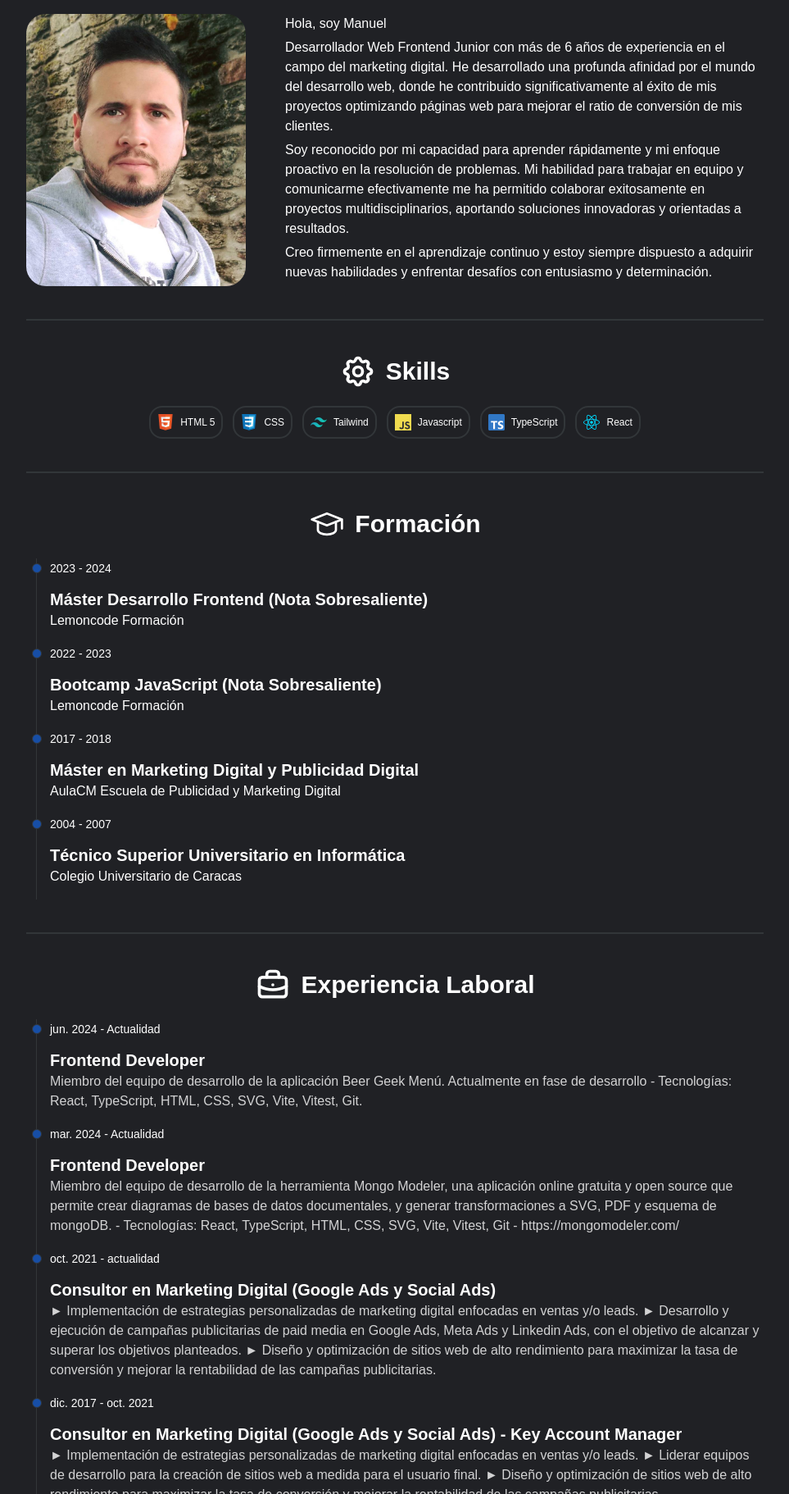
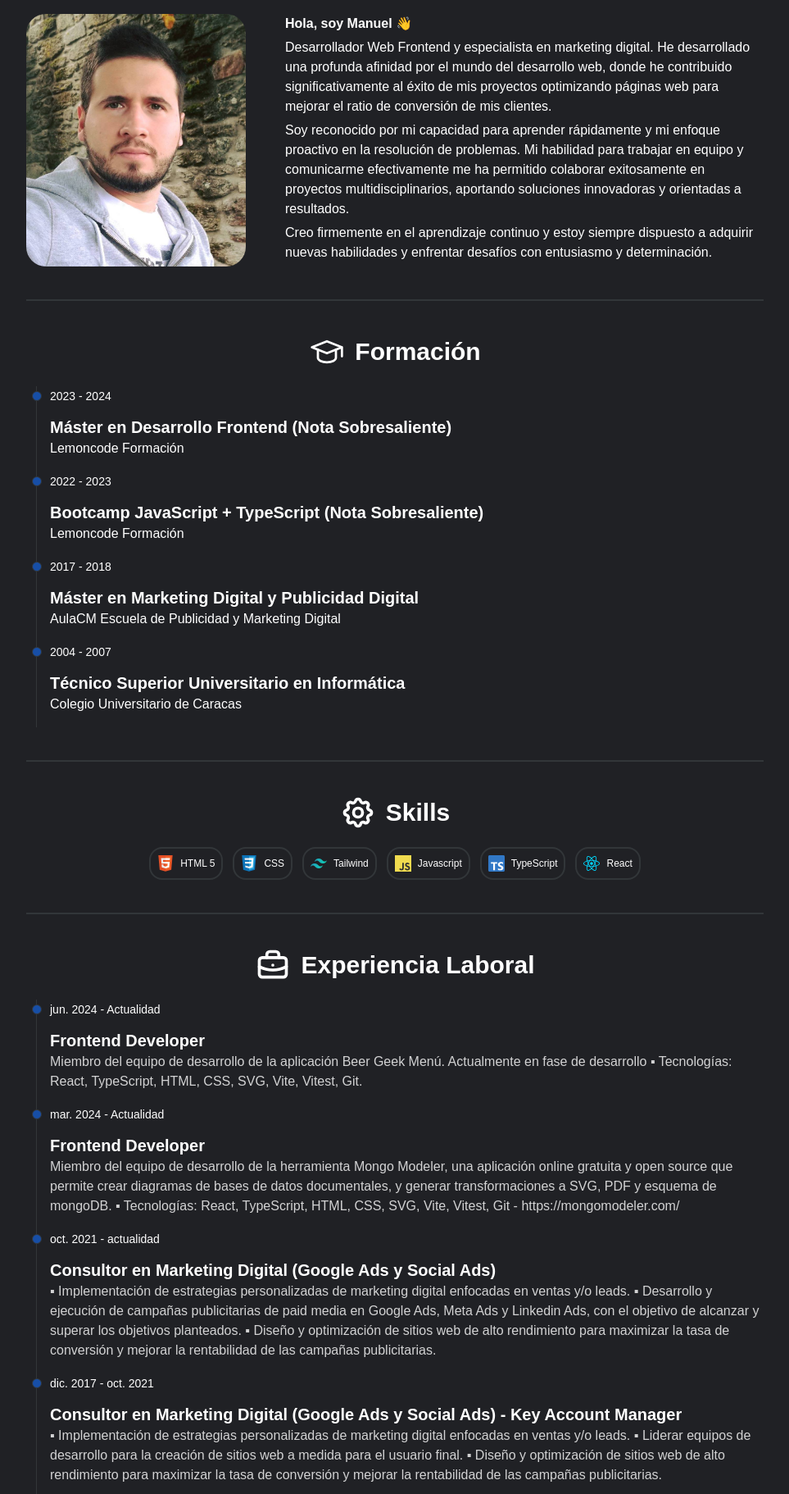
Before and after one commit to manugallegob/home-manugallegob, an Astro site: page / in a window 1280 px wide. Shown: the part 538-2360 px from the top of the page at 82% size, without its empty margins (158-1121 px from the left). Built offline with nearby package versions, Linux system fonts and the light colour scheme; Astro itself is replaced by a stand-in of ours.

Commit message:
corrección data y visualización

```diff
--- a/src/components/Header.astro
+++ b/src/components/Header.astro
@@ -2,20 +2,25 @@
 import ThemeToggle from "./ThemeToggle.astro";
 
 const navItems = [
+{
+    title: "Inicio",
+    label: "inicio",
+    url: "/#inicio",
+  },
   {
     title: "Sobre mí",
     label: "sobre-mi",
     url: "/#sobre-mi",
   },
   {
+    title: "Formación",
+    label: "education",
+    url: "/#education",
+  },
+  {
     title: "Skills",
     label: "skills",
     url: "/#skills",
-  },
-  {
-    title: "Formación",
-    label: "education",
-    url: "/#education",
   },
   {
     title: "Experiencia",
--- a/src/data/data-education.astro
+++ b/src/data/data-education.astro
@@ -9,7 +9,7 @@ export interface EducationEntity {
 export const EDUCATION: EducationEntity[] = [
   {
     date: "2023 - 2024",
-    title: "Máster Desarrollo Frontend (Nota Sobresaliente)",
+    title: "Máster en Desarrollo Frontend (Nota Sobresaliente)",
     university: 'Lemoncode Formación',
     // description: `
     // Tecnologías: React - Angular - Vuejs - Svelte - d3js - Flexbox - CSS Grid - Material Design - CSS in JS
@@ -21,7 +21,7 @@ export const EDUCATION: EducationEntity[] = [
   },
   {
     date: "2022 - 2023",
-    title: "Bootcamp JavaScript (Nota Sobresaliente)",
+    title: "Bootcamp JavaScript + TypeScript (Nota Sobresaliente)",
     university: 'Lemoncode Formación',
     // description: `
     // Fundamentos de programación aplicados al lenguaje JavaScript
--- a/src/data/data-experience.astro
+++ b/src/data/data-experience.astro
@@ -10,39 +10,39 @@ export const EXPERIENCE: ExperienceEntity[] = [
     date: "jun. 2024 - Actualidad",
     title: "Frontend Developer",
     description: `
-    Miembro del equipo de desarrollo de la aplicación Beer Geek Menú. Actualmente en fase de desarrollo - Tecnologías: React, TypeScript, HTML, CSS, SVG, Vite, Vitest, Git.
+    Miembro del equipo de desarrollo de la aplicación Beer Geek Menú. Actualmente en fase de desarrollo ▪︎ Tecnologías: React, TypeScript, HTML, CSS, SVG, Vite, Vitest, Git.
     `,
   },
   {
     date: "mar. 2024 - Actualidad",
     title: "Frontend Developer",
     description: `
-    Miembro del equipo de desarrollo de la herramienta Mongo Modeler, una aplicación online gratuita y open source que permite crear diagramas de bases de datos documentales, y generar transformaciones a SVG, PDF y esquema de mongoDB. - Tecnologías: React, TypeScript, HTML, CSS, SVG, Vite, Vitest, Git - https://mongomodeler.com/
+    Miembro del equipo de desarrollo de la herramienta Mongo Modeler, una aplicación online gratuita y open source que permite crear diagramas de bases de datos documentales, y generar transformaciones a SVG, PDF y esquema de mongoDB. ▪︎ Tecnologías: React, TypeScript, HTML, CSS, SVG, Vite, Vitest, Git - https://mongomodeler.com/
     `,
   },
   {
     date: "oct. 2021 - actualidad",
     title: "Consultor en Marketing Digital (Google Ads y Social Ads)",
     description: `
-    ► Implementación de estrategias personalizadas de marketing digital enfocadas en ventas y/o leads.
-    ► Desarrollo y ejecución de campañas publicitarias de paid media en Google Ads, Meta Ads y Linkedin Ads, con el objetivo de alcanzar y superar los objetivos planteados.
-    ► Diseño y optimización de sitios web de alto rendimiento para maximizar la tasa de conversión y mejorar la rentabilidad de las campañas publicitarias.
+    ▪︎ Implementación de estrategias personalizadas de marketing digital enfocadas en ventas y/o leads.
+    ▪︎ Desarrollo y ejecución de campañas publicitarias de paid media en Google Ads, Meta Ads y Linkedin Ads, con el objetivo de alcanzar y superar los objetivos planteados.
+    ▪︎ Diseño y optimización de sitios web de alto rendimiento para maximizar la tasa de conversión y mejorar la rentabilidad de las campañas publicitarias.
     `,
   },
   {
     date: "dic. 2017 - oct. 2021",
     title: "Consultor en Marketing Digital (Google Ads y Social Ads) - Key Account Manager",
     description: `
-    ► Implementación de estrategias personalizadas de marketing digital enfocadas en ventas y/o leads.
-    ► Liderar equipos de desarrollo para la creación de sitios web a medida para el usuario final.
-    ► Diseño y optimización de sitios web de alto rendimiento para maximizar la tasa de conversión y mejorar la rentabilidad de las campañas publicitarias.
+    ▪︎ Implementación de estrategias personalizadas de marketing digital enfocadas en ventas y/o leads.
+    ▪︎ Liderar equipos de desarrollo para la creación de sitios web a medida para el usuario final.
+    ▪︎ Diseño y optimización de sitios web de alto rendimiento para maximizar la tasa de conversión y mejorar la rentabilidad de las campañas publicitarias.
     `,
   },
   {
     date: "may. 2009 - ago. 2015",
     title: "Telefónica - Movistar",
     description: `
-    ► Iniciando como Representante de Atención al Cliente Técnico, luego como Formado y Facilitador de Canales de Atención Telefónicos y Virtuales para finalizar mi estadía en esta maravillosa empresa como Coordinador de Canales Posventa de Terminales.`
+    ▪︎ Iniciando como Representante de Atención al Cliente Técnico, luego como Formador y Facilitador de Canales de Atención Telefónicos y Virtuales y, por último, finalizar mi estadía en esta maravillosa empresa como Coordinador de Canales Posventa de Terminales.`
   },
 ];
 ---
--- a/src/pages/index.astro
+++ b/src/pages/index.astro
@@ -25,12 +25,13 @@ import ProjectsIcon from "../icons/ProjectsIcon.astro";
 ---
 
 <Layout
-  title="Portafolio Manuel Gallego Barra - Desarrollador Web Frontend"
-  description="Programador Web Frontend"
+  title="Manuel Gallego Barra - Desarrollador Web Frontend"
+  description="Programador Web Frontend y Especialista en Marketing Digital"
 >
   <main>
     <SectionContainer
-      class="flex justify-center dark:bg-[#323639] rounded-3xl py-10 border-2 border-gray-200 w-full mt-20 sm:mt-14"
+      id="inicio"
+      class="flex justify-center dark:bg-[#323639] rounded-3xl py-10 border-2 border-gray-200 w-full mt-28 sm:mt-14"
     >
       <main class="flex flex-col gap-y-5">
         <div class="flex justify-center flex-wrap align-middle gap-x-6">
@@ -51,7 +52,7 @@ import ProjectsIcon from "../icons/ProjectsIcon.astro";
           Manuel Gallego Barra
         </h1>
         <h2 class="text-xl text-center opacity-90">
-          Desarrollador Web Frontend / Especialista en Marketing Digital.
+          Desarrollador Web Frontend - Especialista en Marketing Digital.
         </h2>
         <nav>
           <li class="flex justify-center gap-x-5 my-2">
@@ -74,27 +75,25 @@ import ProjectsIcon from "../icons/ProjectsIcon.astro";
       </h2>
       <div class="sm:grid sm:grid-cols-2 md:grid-cols-3 gap-12">
         <img
-          class="rounded-3xl mx-auto object-cover h-full max-w-96 sm:w-full"
+          class="rounded-3xl mx-auto object-cover h-full max-w-96 w-full"
           src="/manuel-gallego-pic1.jpg"
           alt=""
         />
         <div class="flex flex-col h-full justify-center md:col-span-2 mt-5 sm:mt-0">
-          <div>
-            <p>Hola, soy Manuel</p>
+          <p class="font-semibold">Hola, soy Manuel 👋</p>
           <p>
-              Desarrollador Web Frontend Junior con más de 6 años de experiencia en el
-              campo del marketing digital. He desarrollado una profunda afinidad por el
-              mundo del desarrollo web, donde he contribuido significativamente al éxito
-              de mis proyectos optimizando páginas web para mejorar el ratio de conversión
-              de mis clientes.
+            Desarrollador Web Frontend y especialista en marketing digital. He
+            desarrollado una profunda afinidad por el mundo del desarrollo web, donde he
+            contribuido significativamente al éxito de mis proyectos optimizando páginas
+            web para mejorar el ratio de conversión de mis clientes.
           </p>
 
           <p>
             Soy reconocido por mi capacidad para aprender rápidamente y mi enfoque
-              proactivo en la resolución de problemas. Mi habilidad para trabajar en
-              equipo y comunicarme efectivamente me ha permitido colaborar exitosamente en
-              proyectos multidisciplinarios, aportando soluciones innovadoras y orientadas
-              a resultados.
+            proactivo en la resolución de problemas. Mi habilidad para trabajar en equipo
+            y comunicarme efectivamente me ha permitido colaborar exitosamente en
+            proyectos multidisciplinarios, aportando soluciones innovadoras y orientadas a
+            resultados.
           </p>
           <p>
             Creo firmemente en el aprendizaje continuo y estoy siempre dispuesto a
@@ -103,7 +102,15 @@ import ProjectsIcon from "../icons/ProjectsIcon.astro";
           </p>
         </div>
       </div>
-      </div>
+    </SectionContainer>
+
+    <!-- Education -->
+    <SectionContainer id="education">
+      <h2 class="text-3xl font-semibold mb-5 flex justify-center items-center gap-x-3">
+        <EducationIcon class="size-6" />
+        Formación
+      </h2>
+      <TimelineContainer data={EDUCATION} />
     </SectionContainer>
 
     <!-- Skills -->
@@ -134,15 +141,6 @@ import ProjectsIcon from "../icons/ProjectsIcon.astro";
       </div>
     </SectionContainer>
 
-    <!-- Education -->
-    <SectionContainer id="education">
-      <h2 class="text-3xl font-semibold mb-5 flex justify-center items-center gap-x-3">
-        <EducationIcon class="size-6" />
-        Formación
-      </h2>
-      <TimelineContainer data={EDUCATION} />
-    </SectionContainer>
-
     <!-- Work Experience  -->
     <SectionContainer id="experience">
       <h2 class="text-3xl font-semibold mb-5 flex justify-center items-center gap-x-3">
@@ -162,12 +160,8 @@ import ProjectsIcon from "../icons/ProjectsIcon.astro";
         Próximamente, estaré subiendo mis últimos proyectos para que puedas echarle un
         vistazo ;)
       </p>
-      <div class="rounded-3xl m-auto w-[500px] ">
-        <img
-          class="rounded-3xl"
-          src="/section-under-construction.webp"
-          alt=""
-        />
+      <div class="rounded-3xl m-auto max-w-[500px]">
+        <img class="rounded-3xl" src="/section-under-construction.webp" alt="" />
       </div>
     </SectionContainer>
   </main>
```
Lines whose indentation alone changed are shown as unchanged.
